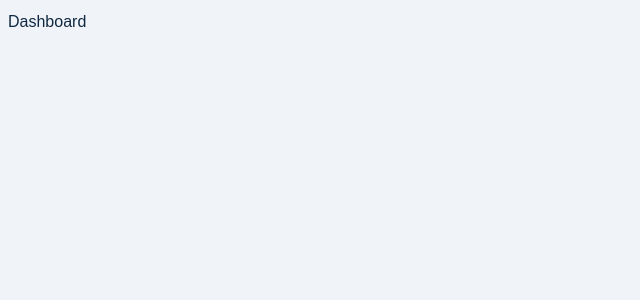
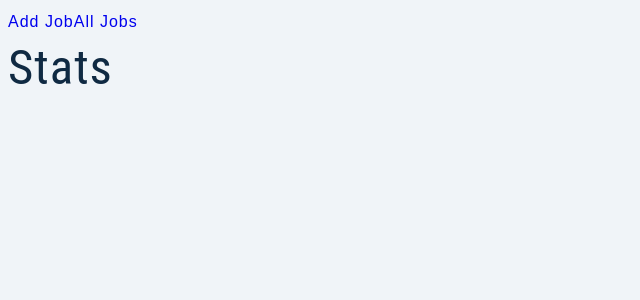
Before and after one commit to farrukh1212cs/Jobify-MERN, a React (Create React App) app in the folder client/: page / in a window 1280 px wide. Shown: the top 300 px of the page, without its empty margins (0-640 px from the left). Built offline with nearby package versions, Linux system fonts and the light colour scheme; sample sign-in values are in the browser's storage.

Commit message:
20 - Nested Pages and Protected Route
001 Nested Pages - Intro
002 Dashboard Pages - Setup
003 Dashboard Pages - Structure
004 Dashboard Pages - Complete
005 Protected Route

```diff
--- a/client/src/App.js
+++ b/client/src/App.js
@@ -1,12 +1,19 @@
 import { BrowserRouter, Routes, Route, Link } from 'react-router-dom';
-import {Error,Dashboard,Register,Landing} from './pages'
-
+import {Error,Register,Landing,ProctedRoute} from './pages'
+import {AddJob,AllJobs,Profile,Stats,SharedLayout} from './pages/dashboard'
 
 function App() {
   return (
     <BrowserRouter>
       <Routes>
-        <Route path="/" element={<Dashboard/>} />
+
+        <Route path="/" element={<ProctedRoute> <SharedLayout/></ProctedRoute>}>
+        <Route index element={<Stats/>} />
+        <Route path="add-job" element={<AddJob/>} />
+        <Route path="profile" element={<Profile/>} />
+        <Route path="all-job" element={<AllJobs/>} />
+        </Route>
+
         <Route path="/register" element={<Register></Register>} />
         <Route path="/landing" element={<Landing />} />
         <Route path="*" element={<Error></Error>}/>
--- a/client/src/pages/Dashboard.js
+++ /dev/null
@@ -1,10 +0,0 @@
-import {useEffect} from 'react'
-
-const Dashboard = () => {
-
-  return (
-    <div>Dashboard</div>
-  )
-}
-
-export default Dashboard
--- /dev/null
+++ b/client/src/pages/ProctedRoute.js
@@ -0,0 +1,15 @@
+import { Navigate } from 'react-router-dom'
+import {useAppContext} from '../context/appContext.js'
+
+
+
+const ProctedRoute = ({children})=>{
+    const {user} = useAppContext()
+    if(!user)
+    {
+        return <Navigate to="/landing"></Navigate>
+    }
+    return children
+}
+
+export default ProctedRoute
--- /dev/null
+++ b/client/src/pages/dashboard/AddJob.js
@@ -0,0 +1,5 @@
+const AddJob = ()=>{
+    return (<h1>Add Job Page</h1>)
+}
+
+export default AddJob
--- /dev/null
+++ b/client/src/pages/dashboard/AllJobs.js
@@ -0,0 +1,5 @@
+const AllJobs = ()=>{
+    return (<h1>ALl Job Page</h1>)
+}
+
+export default AllJobs
--- /dev/null
+++ b/client/src/pages/dashboard/Profile.js
@@ -0,0 +1,5 @@
+const Profile = ()=>{
+    return (<h1>Profile</h1>)
+}
+
+export default Profile
--- /dev/null
+++ b/client/src/pages/dashboard/SharedLayout.js
@@ -0,0 +1,16 @@
+import { Outlet,Link } from "react-router-dom"
+import Wrapper from "../../assets/wrappers/SharedLayout"
+
+
+const SharedLayout = ()=>{
+    return <Wrapper>
+        <nav>
+        <Link to="add-job">Add Job</Link>
+        <Link to="all-job">All Jobs</Link>
+
+        </nav>
+        <Outlet/>
+    </Wrapper>
+}
+
+export default SharedLayout
--- /dev/null
+++ b/client/src/pages/dashboard/Stats.js
@@ -0,0 +1,5 @@
+const Stats = ()=>{
+    return (<h1>Stats</h1>)
+}
+
+export default Stats
--- /dev/null
+++ b/client/src/pages/dashboard/index.js
@@ -0,0 +1,8 @@
+import AddJob from './AddJob'
+import AllJobs from './AllJobs'
+import Profile from './Profile'
+import Stats from './Stats'
+import SharedLayout from './SharedLayout'
+
+
+export {AddJob,AllJobs,Profile,Stats,SharedLayout}
--- a/client/src/pages/index.js
+++ b/client/src/pages/index.js
@@ -1,6 +1,6 @@
 import Register from './Register'
-import Dashboard from './Dashboard'
 import Error from './Error'
 import Landing from './Landing'
+import ProctedRoute from './ProctedRoute'
 
-export {Register,Dashboard,Error,Landing}
+export {Register,Error,Landing,ProctedRoute}
```
